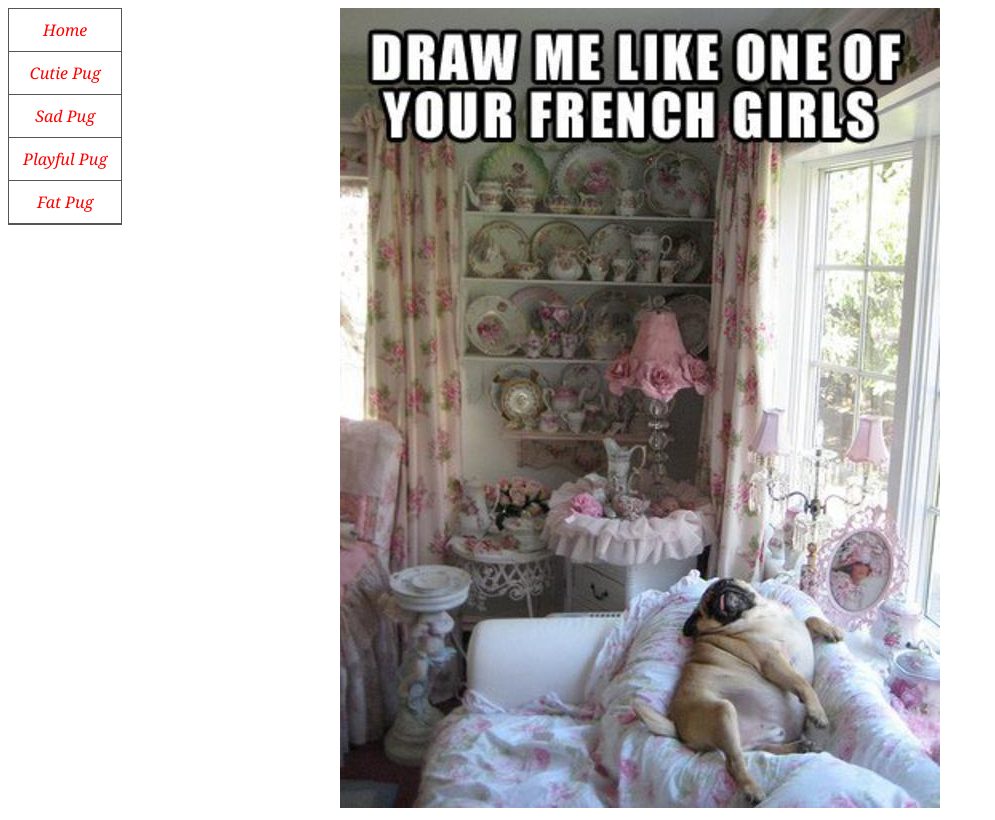
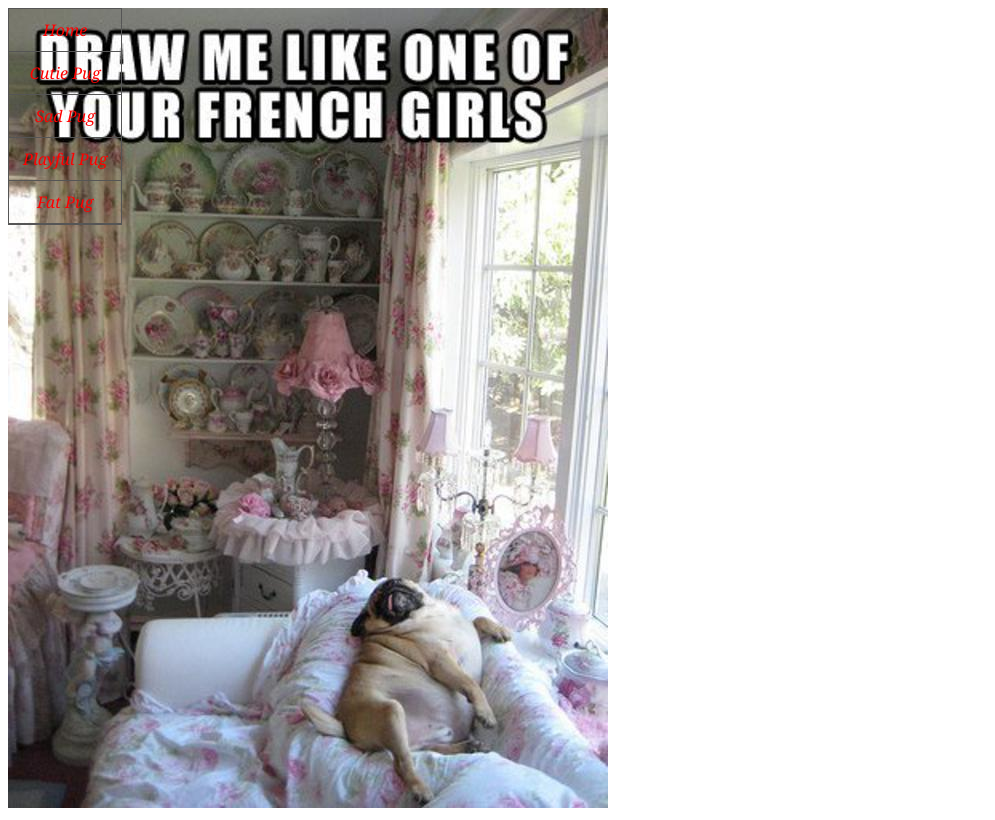
Before and after one commit to nooralomran/PugsForLife, a plain HTML site: page fatpug.html in a window 1280 px wide. Shown: the whole page, without its empty margins (0-995 px from the left). Drawn offline with Linux system fonts and the light colour scheme.

Commit message:
Update style.css

```diff
--- a/css/style.css
+++ b/css/style.css
@@ -59,16 +59,3 @@ body {
 	background-color: white;
 
 }
-
-img {
-	display:block;
-	margin: 0 auto;
-	opacity: 0.4
-	filter:alpha (opacity=40);
-}
-
-img: hover {
-	opacity: 1.0;
-	filter: alpha (opacity=100);
-
-}
```
